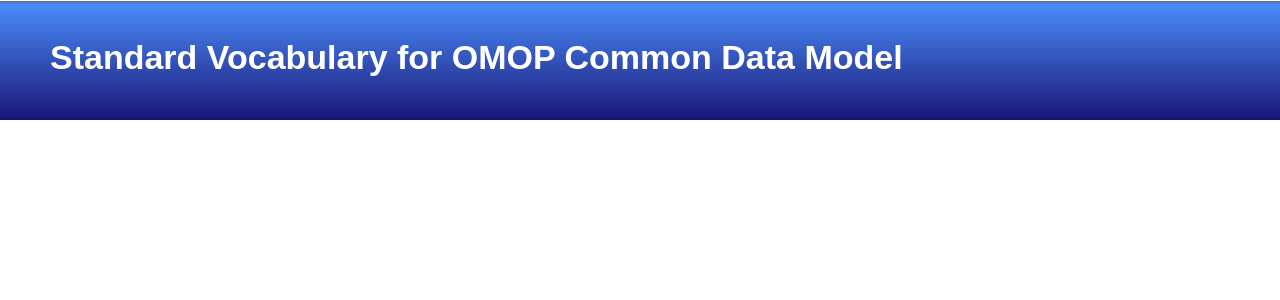
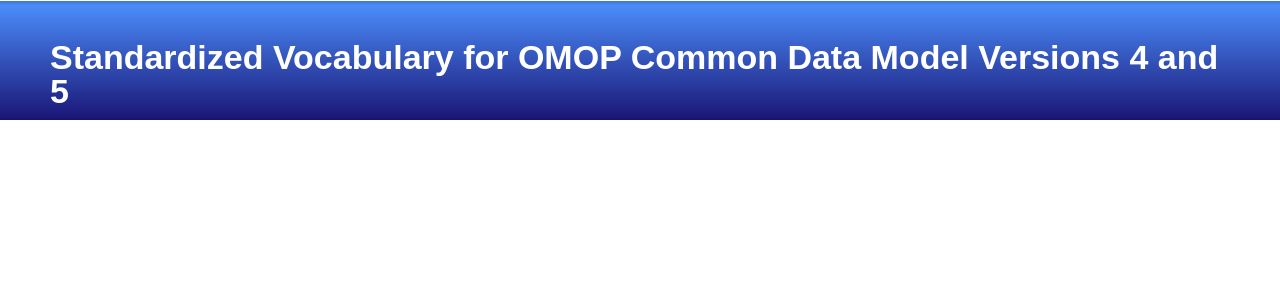
Before and after one commit to OHDSI/Vocab-download, a PHP site: page /header.php in a window 1280 px wide. Shown: the top 300 px of the page. Run offline with PHP 8.4, Linux system fonts and the light colour scheme.

Commit message:
Correct header text

```diff
--- a/public_html/header.php
+++ b/public_html/header.php
@@ -29,7 +29,7 @@
 
 		<div id="header">
         <div id="logo-floater">
-        <h1>Standard Vocabulary for OMOP Common Data Model</h1>        </div>
+        <h1>Standardized Vocabulary for OMOP Common Data Model Versions 4 and 5</h1>        </div>
       </div>
 
             <div id="container">
```
